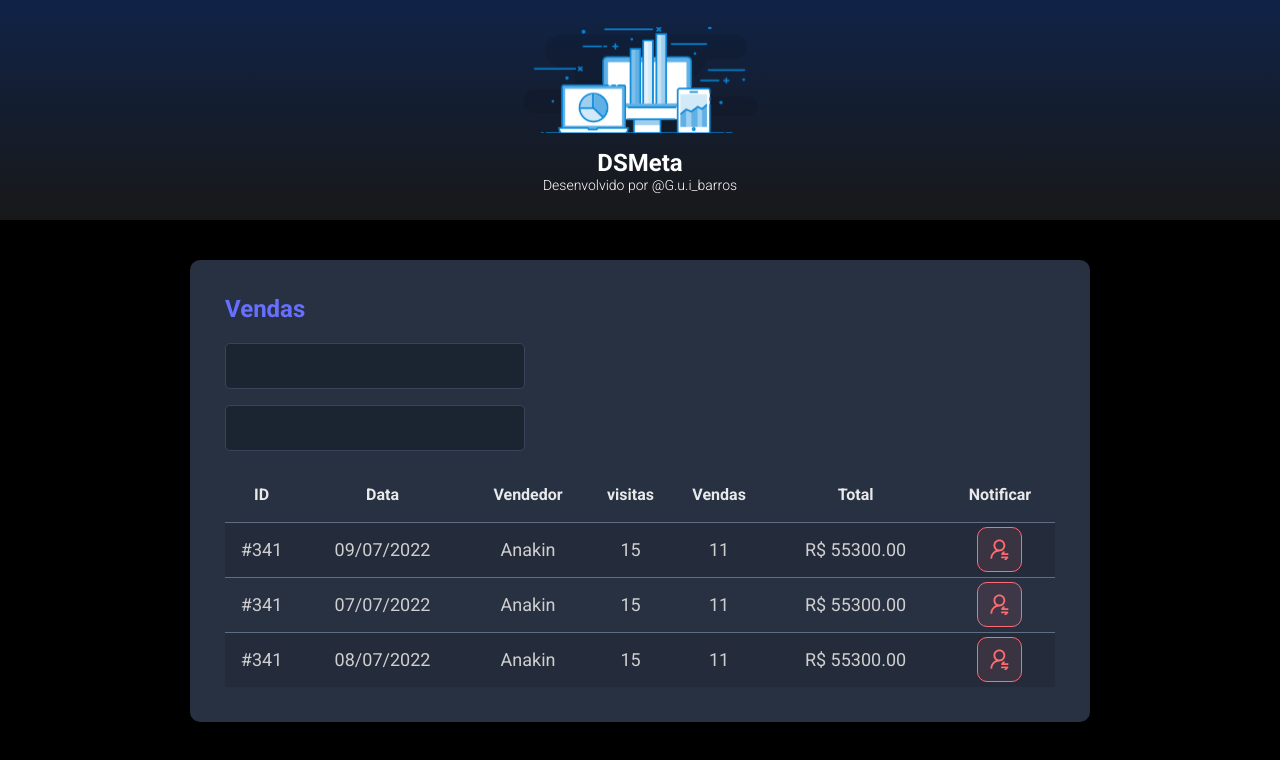
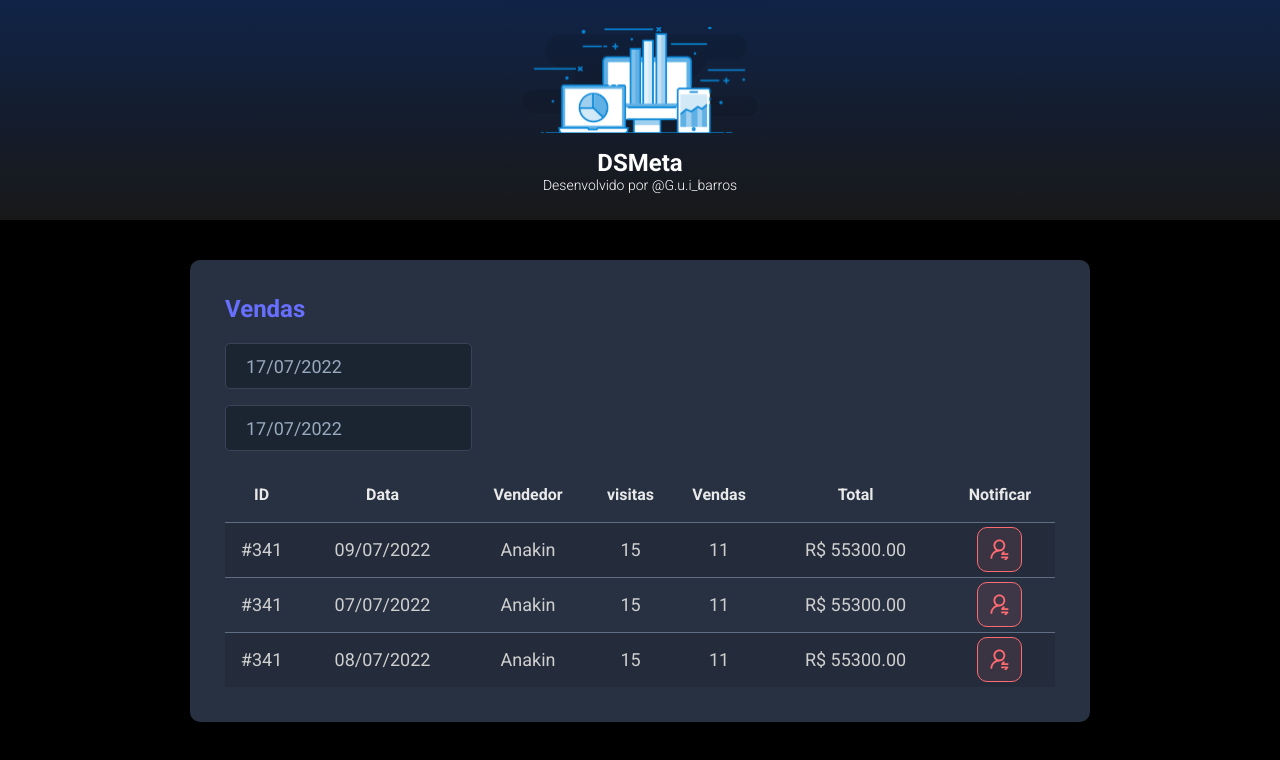
Before and after one commit to guilhermeFrBarros/dsmeta, a React (Vite) app in the folder frontend/: page / in a window 1280 px wide. Shown: the top 760 px of the page. Built offline with nearby package versions, Linux system fonts and the light colour scheme.

Commit message:
Datepicker

```diff
--- a/frontend/package.json
+++ b/frontend/package.json
@@ -9,7 +9,9 @@
     "preview": "vite preview"
   },
   "dependencies": {
+    "@types/react-datepicker": "4.4.2",
     "react": "^18.2.0",
+    "react-datepicker": "4.8.0",
     "react-dom": "^18.2.0"
   },
   "devDependencies": {
--- a/frontend/src/components/SalesCard/index.tsx
+++ b/frontend/src/components/SalesCard/index.tsx
@@ -1,17 +1,28 @@
+import DatePicker from "react-datepicker";
+import "react-datepicker/dist/react-datepicker.css";
 import NotificationButton from '../NotificationButton';
 import './styles.css';
 
 function SalesCard() {
     return (
-        <>
         <div className="dsmeta-card">
             <h2 className="dsmeta-sales-title">Vendas</h2>
             <div>
                 <div className="dsmeta-form-control-container">
-                        <input className="dsmeta-form-control" type="text" />
+                    <DatePicker
+                        selected={new Date()}
+                        onChange={(date: Date) => { }}
+                        className="dsmeta-form-control"
+                        dateFormat="dd/MM/yyyy"
+                    />
                 </div>
                 <div className="dsmeta-form-control-container">
-                        <input className="dsmeta-form-control" type="text" />
+                    <DatePicker
+                        selected={new Date()}
+                        onChange={(date: Date) => { }}
+                        className="dsmeta-form-control"
+                        dateFormat="dd/MM/yyyy"
+                    />
                 </div>
             </div>
 
@@ -38,7 +49,7 @@
                             <td>R$ 55300.00</td>
                             <td>
                                 <div className="dsmeta-red-btn-container">
-                                        <NotificationButton/>
+                                    <NotificationButton />
                                 </div>
                             </td>
                         </tr>
@@ -51,7 +62,7 @@
                             <td>R$ 55300.00</td>
                             <td>
                                 <div className="dsmeta-red-btn-container">
-                                        <NotificationButton/>
+                                    <NotificationButton />
                                 </div>
                             </td>
                         </tr>
@@ -64,7 +75,7 @@
                             <td>R$ 55300.00</td>
                             <td>
                                 <div className="dsmeta-red-btn-container">
-                                        <NotificationButton/>
+                                    <NotificationButton />
                                 </div>
                             </td>
                         </tr>
@@ -72,7 +83,6 @@
                 </table>
             </div>
         </div>
-        </>
     )
 }
 
```
Also changed, not shown: 1 other file (tests, documents, lock files or other folders). Lines whose indentation alone changed are shown as unchanged.
